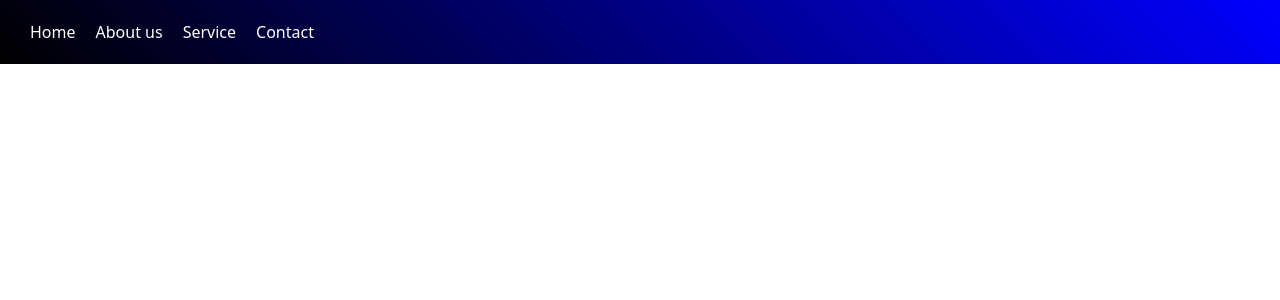
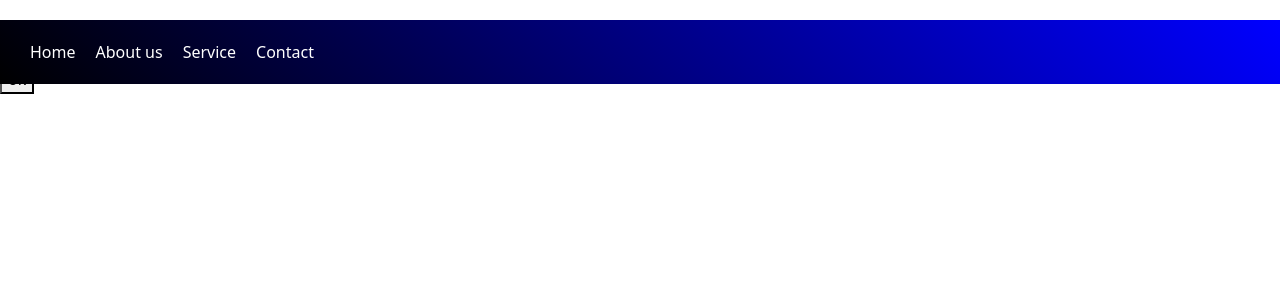
Before and after one commit to Yahiya-Zahour/basic-react, a React (Create React App) app: page / in a window 1280 px wide. Shown: the top 300 px of the page. Built offline with nearby package versions, Linux system fonts and the light colour scheme.

Commit message:
practice

```diff
--- a/src/Component/A-Header/Header.jsx
+++ b/src/Component/A-Header/Header.jsx
@@ -11,8 +11,7 @@ const Header = () => {
      <a href="/">Service</a>
      <a href="/">Contact</a>
       </nav>
-
-
+<button>ok</button>
     </div>
   );
 };
```
